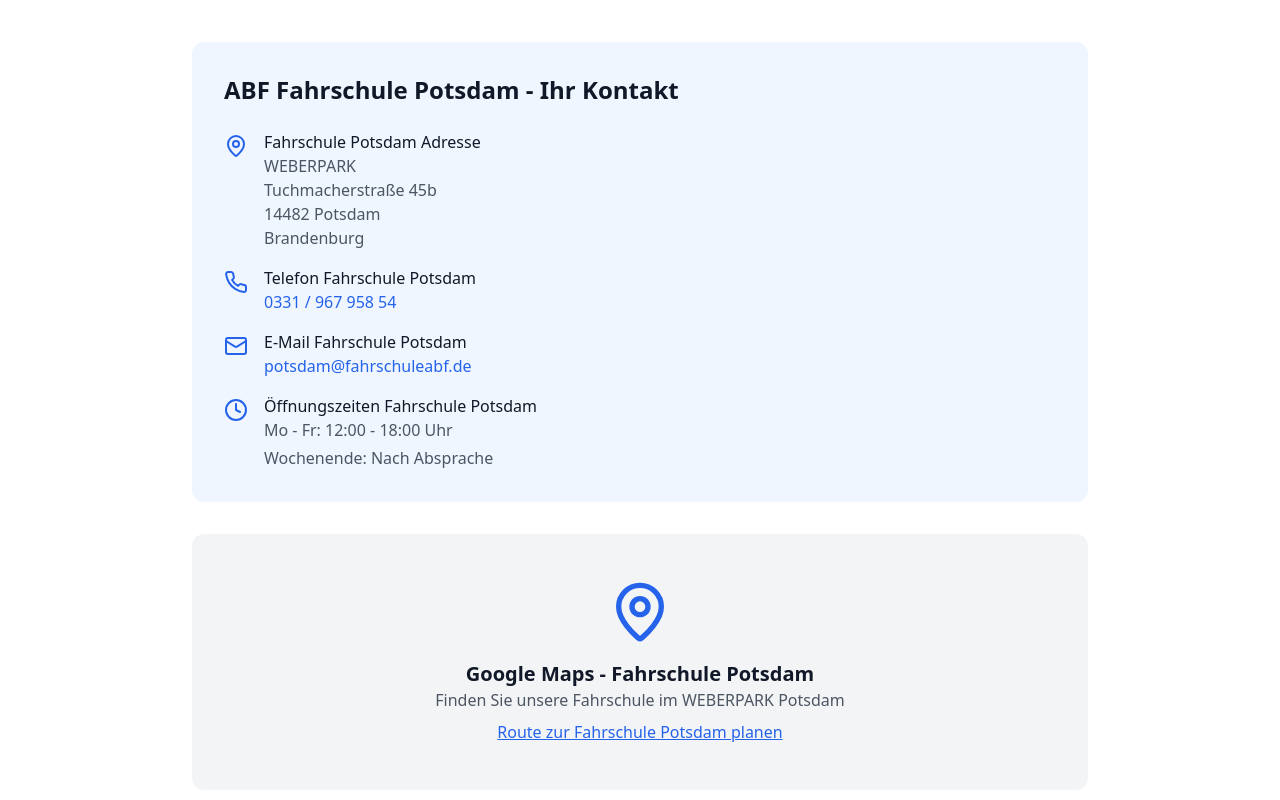
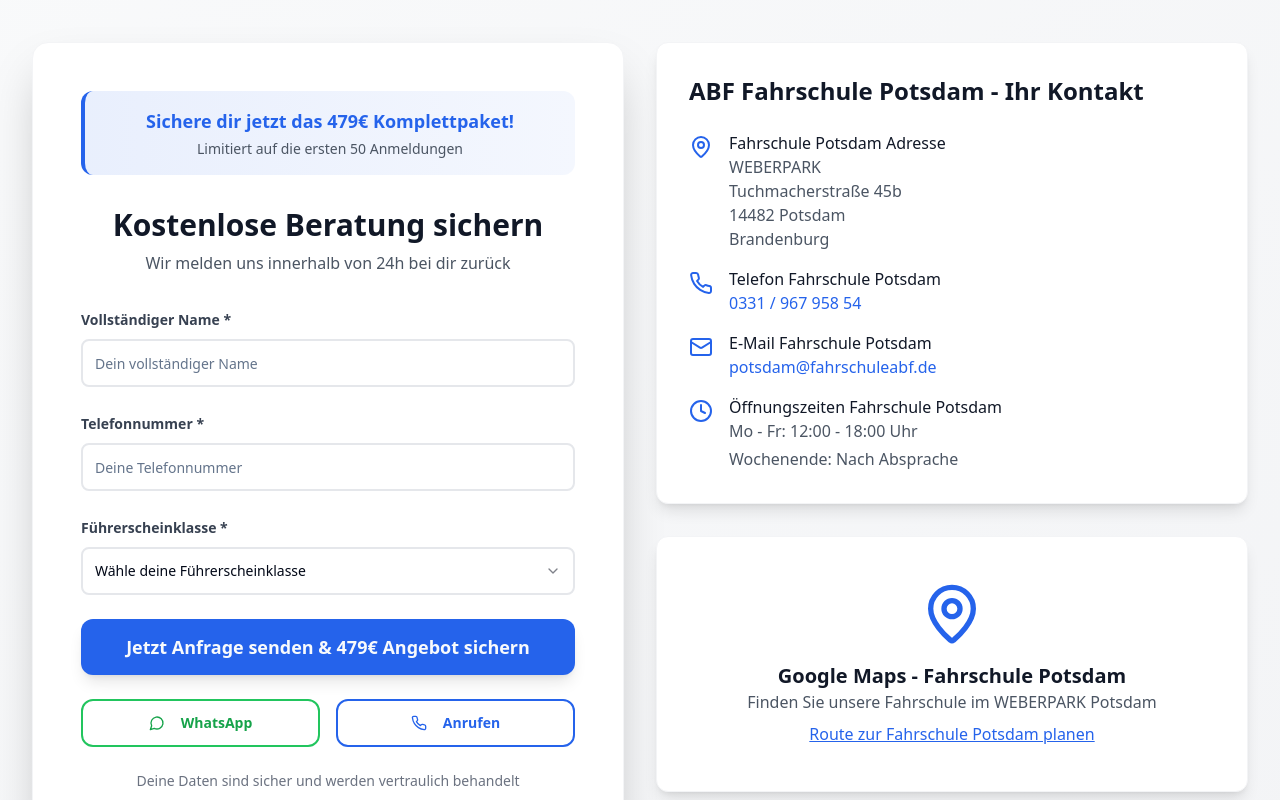
Before and after one commit to jakobkrenzlin-cloud/abf-fahrschule-potsdam, a React (Vite) app: page / in a window 1280 px wide. Shown: the part 7860-8660 px from the top of the page. Built offline with nearby package versions, Linux system fonts and the light colour scheme.

Commit message:
Add registration form to landing page

```diff
--- a/src/components/ContactSection.tsx
+++ b/src/components/ContactSection.tsx
@@ -1,14 +1,80 @@
-
-import React from 'react';
-import { MapPin, Phone, Mail, Clock } from 'lucide-react';
+import React, { useState } from 'react';
+import { MapPin, Phone, Mail, Clock, MessageCircle } from 'lucide-react';
+import { Button } from "./ui/button";
+import { Input } from "./ui/input";
+import { Label } from "./ui/label";
+import { Select, SelectContent, SelectItem, SelectTrigger, SelectValue } from "./ui/select";
+import { useToast } from "@/hooks/use-toast";
+import { supabase } from "@/integrations/supabase/client";
 
 const ContactSection = () => {
+  const [formData, setFormData] = useState({
+    name: '',
+    phone: '',
+    licenseClass: ''
+  });
+  const [isSubmitting, setIsSubmitting] = useState(false);
+  const { toast } = useToast();
+
+  const handleFormSubmit = async (e: React.FormEvent) => {
+    e.preventDefault();
+    setIsSubmitting(true);
+
+    try {
+      const { error } = await supabase
+        .from('leads')
+        .insert([
+          {
+            name: formData.name,
+            phone: formData.phone,
+            license_class: formData.licenseClass,
+            source: 'homepage',
+            consent: true
+          }
+        ]);
+
+      if (error) {
+        throw error;
+      }
+
+      toast({
+        title: "Anfrage erfolgreich gesendet!",
+        description: "Wir melden uns innerhalb von 24h bei dir zurück.",
+      });
+
+      // Reset form
+      setFormData({
+        name: '',
+        phone: '',
+        licenseClass: ''
+      });
+
+    } catch (error) {
+      console.error('Error submitting form:', error);
+      toast({
+        title: "Fehler beim Senden",
+        description: "Bitte versuche es nochmal oder rufe uns direkt an.",
+        variant: "destructive",
+      });
+    } finally {
+      setIsSubmitting(false);
+    }
+  };
+
+  const handleWhatsApp = () => {
+    window.open('https://wa.me/4915752387583', '_blank');
+  };
+
+  const handleCall = () => {
+    window.location.href = 'tel:+4933196795854';
+  };
+
   return (
-    <section id="contact" className="py-16 md:py-24 bg-white">
+    <section id="contact" className="py-16 md:py-24 bg-gradient-to-br from-gray-50 to-gray-100">
       <div className="max-w-7xl mx-auto px-4 sm:px-6 lg:px-8">
         <div className="text-center space-y-4 mb-16">
           <h2 className="text-3xl md:text-4xl font-bold text-gray-900">
-            Kontakt ABF Fahrschule Potsdam & Standort
+            Jetzt Kontakt aufnehmen
           </h2>
           <p className="text-xl text-gray-600 max-w-3xl mx-auto">
             Haben Sie Fragen zu unserer Fahrschule in Potsdam oder möchten Sie sich für den Führerschein anmelden?
@@ -16,11 +82,110 @@ const ContactSection = () => {
           </p>
         </div>
 
-        <div className="max-w-4xl mx-auto">
+        <div className="grid lg:grid-cols-2 gap-8 max-w-7xl mx-auto">
+          {/* Contact Form */}
+          <div className="bg-white rounded-2xl shadow-2xl p-8 lg:p-12 border border-gray-100">
+            {/* Offer Reminder */}
+            <div className="text-center mb-8 p-4 bg-gradient-to-r from-blue-600/10 to-blue-600/5 rounded-xl border-l-4 border-blue-600">
+              <p className="text-blue-600 font-bold text-lg">
+                Sichere dir jetzt das 479€ Komplettpaket!
+              </p>
+              <p className="text-sm text-gray-600 mt-1">
+                Limitiert auf die ersten 50 Anmeldungen
+              </p>
+            </div>
+
+            <h3 className="text-2xl lg:text-3xl font-bold text-center mb-2 text-gray-900">
+              Kostenlose Beratung sichern
+            </h3>
+            <p className="text-center text-gray-600 mb-8">
+              Wir melden uns innerhalb von 24h bei dir zurück
+            </p>
+
+            <form onSubmit={handleFormSubmit} className="space-y-6">
+              <div>
+                <Label htmlFor="name" className="text-sm font-semibold text-gray-700">Vollständiger Name *</Label>
+                <Input
+                  id="name"
+                  type="text"
+                  required
+                  value={formData.name}
+                  onChange={(e) => setFormData({...formData, name: e.target.value})}
+                  className="mt-2 h-12 border-2 border-gray-200 focus:border-blue-600 rounded-lg"
+                  placeholder="Dein vollständiger Name"
+                />
+              </div>
+
+              <div>
+                <Label htmlFor="phone" className="text-sm font-semibold text-gray-700">Telefonnummer *</Label>
+                <Input
+                  id="phone"
+                  type="tel"
+                  required
+                  value={formData.phone}
+                  onChange={(e) => setFormData({...formData, phone: e.target.value})}
+                  className="mt-2 h-12 border-2 border-gray-200 focus:border-blue-600 rounded-lg"
+                  placeholder="Deine Telefonnummer"
+                />
+              </div>
+
+              <div>
+                <Label htmlFor="license" className="text-sm font-semibold text-gray-700">Führerscheinklasse *</Label>
+                <Select value={formData.licenseClass} onValueChange={(value) => setFormData({...formData, licenseClass: value})}>
+                  <SelectTrigger className="mt-2 h-12 border-2 border-gray-200 focus:border-blue-600 rounded-lg">
+                    <SelectValue placeholder="Wähle deine Führerscheinklasse" />
+                  </SelectTrigger>
+                  <SelectContent>
+                    <SelectItem value="b">Klasse B (PKW)</SelectItem>
+                    <SelectItem value="a1">Klasse A1 (Motorrad 125ccm)</SelectItem>
+                    <SelectItem value="a2">Klasse A2 (Motorrad 35kW)</SelectItem>
+                    <SelectItem value="a">Klasse A (Motorrad unbegrenzt)</SelectItem>
+                    <SelectItem value="be">Klasse BE (PKW + Anhänger)</SelectItem>
+                  </SelectContent>
+                </Select>
+              </div>
+
+              <Button
+                type="submit"
+                size="lg"
+                disabled={isSubmitting}
+                className="w-full bg-blue-600 hover:bg-blue-700 h-14 text-lg font-bold rounded-xl shadow-lg hover:shadow-xl transition-all duration-300 transform hover:scale-105 disabled:opacity-50"
+              >
+                {isSubmitting ? "Wird gesendet..." : "Jetzt Anfrage senden & 479€ Angebot sichern"}
+              </Button>
+            </form>
+
+            {/* WhatsApp & Call Buttons */}
+            <div className="flex gap-4 mt-6">
+              <Button
+                onClick={handleWhatsApp}
+                variant="outline"
+                size="lg"
+                className="flex-1 border-2 border-green-500 text-green-600 hover:bg-green-50 h-12 font-semibold rounded-xl"
+              >
+                <MessageCircle className="w-5 h-5 mr-2" />
+                WhatsApp
+              </Button>
+              <Button
+                onClick={handleCall}
+                variant="outline"
+                size="lg"
+                className="flex-1 border-2 border-blue-600 text-blue-600 hover:bg-blue-50 h-12 font-semibold rounded-xl"
+              >
+                <Phone className="w-5 h-5 mr-2" />
+                Anrufen
+              </Button>
+            </div>
+
+            <div className="text-center mt-6 text-sm text-gray-500">
+              <p>Deine Daten sind sicher und werden vertraulich behandelt</p>
+            </div>
+          </div>
+
           {/* Contact Info & Map */}
           <div className="space-y-8">
             {/* Contact Details */}
-            <div className="bg-blue-50 rounded-xl p-8 space-y-6">
+            <div className="bg-white rounded-xl shadow-lg p-8 space-y-6 border border-gray-100">
               <h3 className="text-2xl font-semibold text-gray-900">
                 ABF Fahrschule Potsdam - Ihr Kontakt
               </h3>
@@ -73,7 +238,7 @@ const ContactSection = () => {
             </div>
 
             {/* Map Placeholder */}
-            <div className="bg-gray-100 rounded-xl p-8 h-64 flex items-center justify-center">
+            <div className="bg-white rounded-xl shadow-lg border border-gray-100 p-8 h-64 flex items-center justify-center">
               <div className="text-center space-y-4">
                 <MapPin className="w-16 h-16 text-blue-600 mx-auto" />
                 <div>
```
